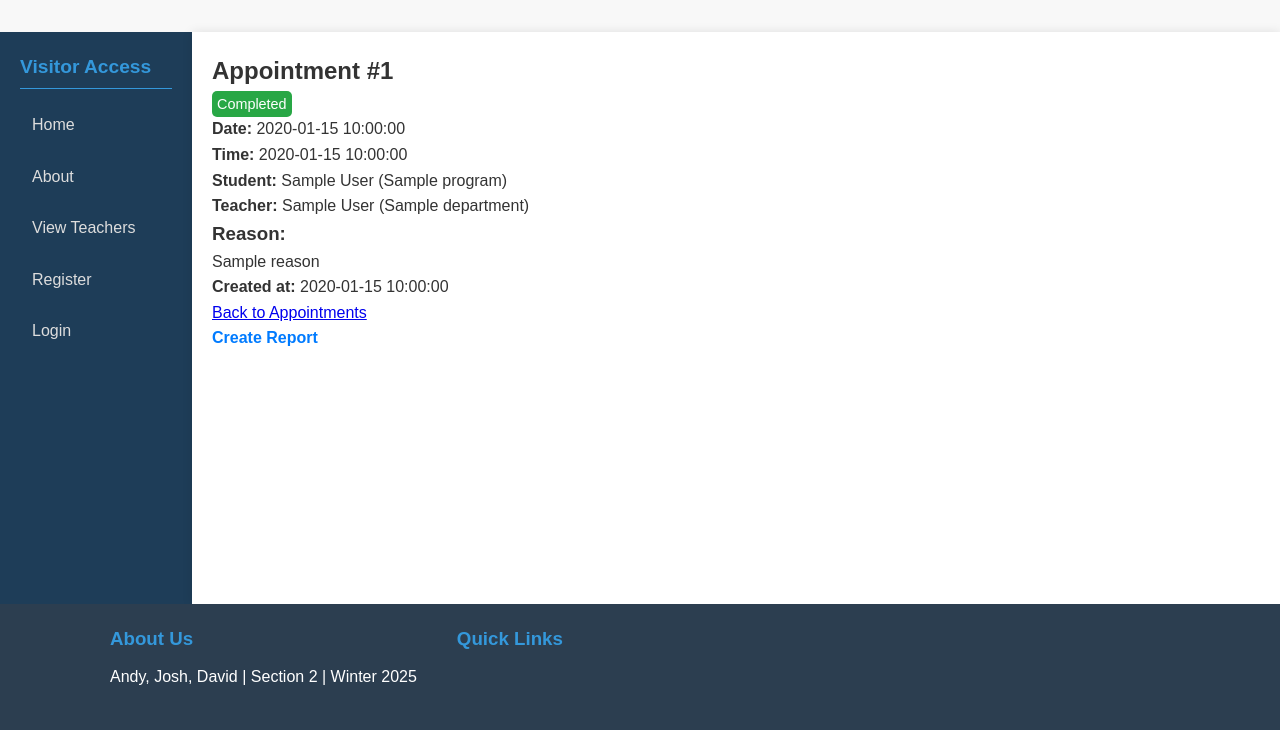
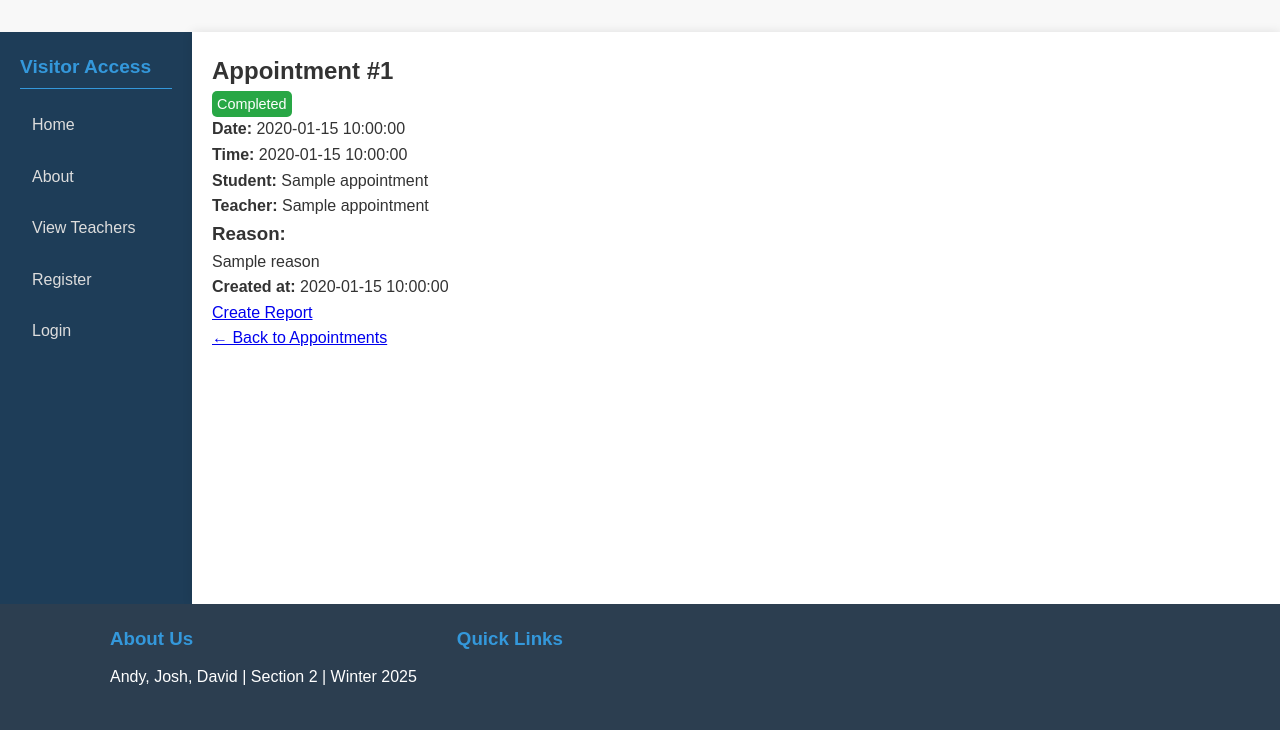
Before and after one commit to andyion1/appointment-manager, a Flask app: template app/appointment/templates/appointment.html in a window 1280 px wide. Shown: the part 70-800 px from the top of the page. Run offline with Flask 3, Linux system fonts and the light colour scheme; the template is opened without the code that fills it: values that come from a table or form of the project are taken from there, most other values are stand-ins (such as "Sample title", 1, 10 or a date in 2020).

Commit message:
Fix a few issues, still some bugs

```diff
--- a/app/appointment/templates/appointment.html
+++ b/app/appointment/templates/appointment.html
@@ -17,13 +17,8 @@
         </div>
 
         <div class="appointment-participants">
-            {% if student %}
-            <p><strong>Student:</strong> {{ student.full_name }}{% if student.program %} ({{ student.program }}){% endif %}</p>
-            {% endif %}
-
-            {% if teacher %}
-            <p><strong>Teacher:</strong> {{ teacher.full_name }}{% if teacher.department %} ({{ teacher.department }}){% endif %}</p>
-            {% endif %}
+            <p><strong>Student:</strong> {{ appointment.student_name }}</p>
+            <p><strong>Teacher:</strong> {{ appointment.teacher_name }}</p>
         </div>
 
         <div class="appointment-reason">
@@ -36,7 +31,7 @@
         </div>
     </div>
 
-    {% if current_user.role == 'teacher' or current_user.role in ['admin_appoint', 'admin_super'] %}
+    {% if current_user.role == 'teacher' %}
     <div class="appointment-actions">
         <h3>Update Status</h3>
         <form method="POST" action="{{ url_for('appointment.update_status', appointment_id=appointment.appointment_id) }}">
@@ -59,20 +54,22 @@
     </div>
     {% endif %}
 
-    <div class="back-link">
-        <a href="{{ url_for('appointment.appointments') }}">Back to Appointments</a>
-    </div>
-
     {% if appointment.status == "completed" %}
-    <div class="appointment-report-links">
-        {% set report = db.get_report("appointment_id = " ~ appointment.appointment_id) %}
-        {% if report %}
-            <a href="{{ url_for('report.report', report_id=report.report_id) }}" class="button-link">View Report</a>
-        {% else %}
-            <a href="{{ url_for('report.create', appointment_id=appointment.appointment_id) }}" class="button-link">Create Report</a>
-        {% endif %}
-    </div>
+        <div class="appointment-report-links mt-4">
+            {% if report_exists %}
+                <a href="{{ url_for('report.report', report_id=report.report_id) }}" class="btn btn-outline-info">
+                    View Report
+                </a>
+            {% else %}
+                <a href="{{ url_for('report.create', appointment_id=appointment.appointment_id) }}" class="btn btn-success">
+                    Create Report
+                </a>
+            {% endif %}
+        </div>
     {% endif %}
 
+    <div class="back-link mt-4">
+        <a href="{{ url_for('appointment.appointments') }}">← Back to Appointments</a>
+    </div>
 </div>
 {% endblock %}
```
Also changed, not shown: app/appointment/routes.py (+15 -13 lines).
